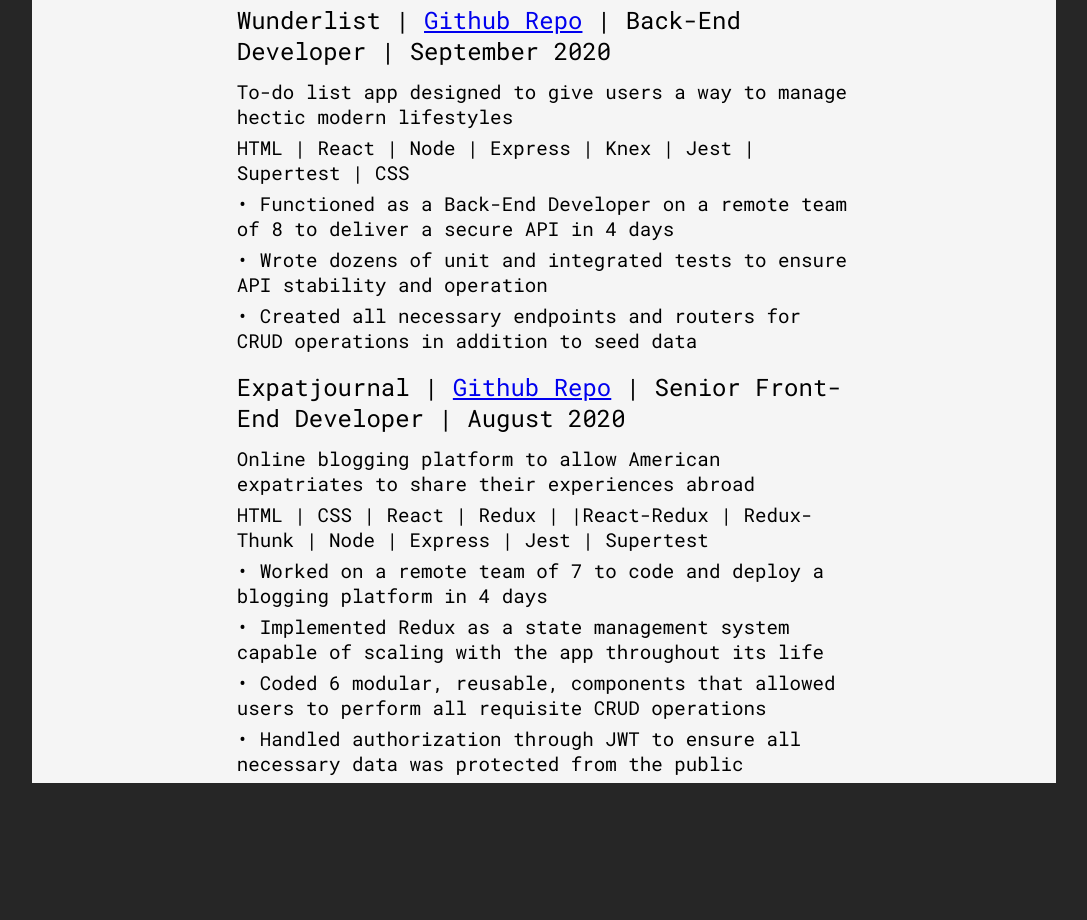
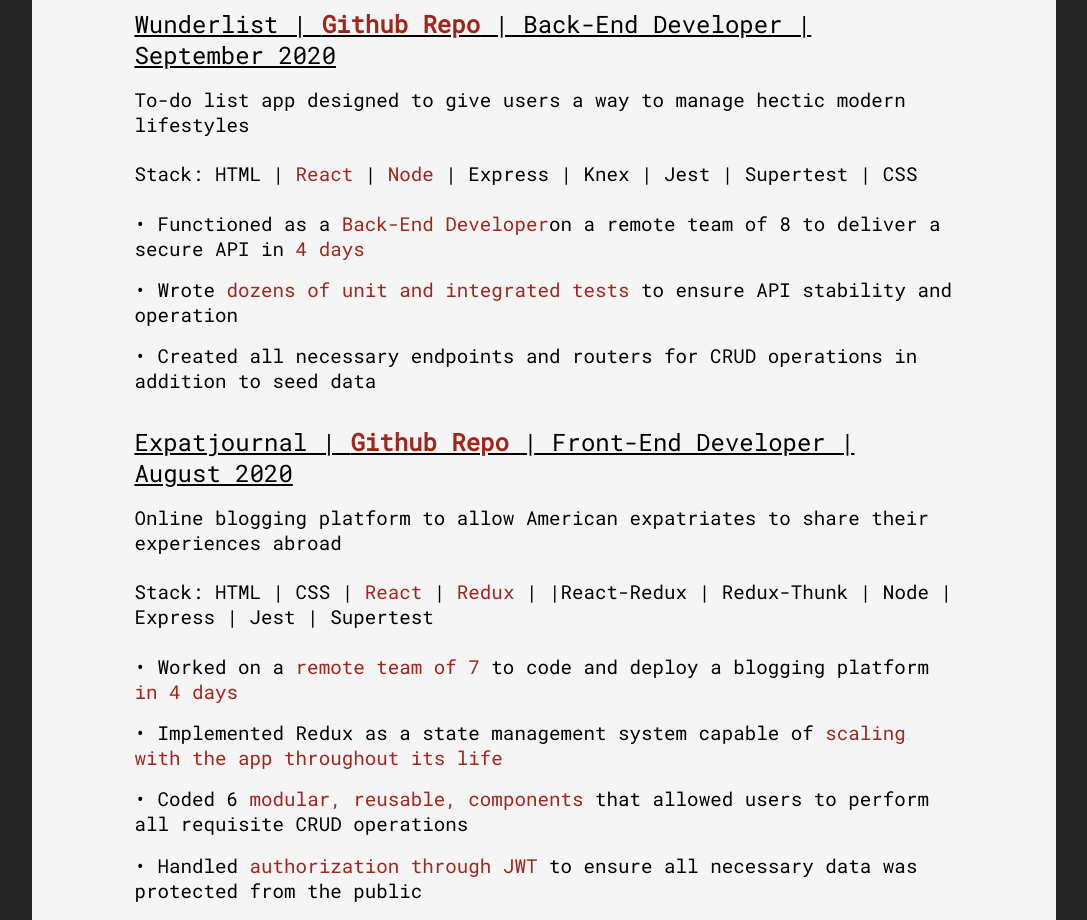
Before and after one commit to MMendes24/portfolio-site-iii, a React (Create React App) app: page / in a window 1280 px wide. Shown: the part 1960-2880 px from the top of the page, without its empty margins (96-1183 px from the left). Before the commit the page ends 2743 px from the top, so only its background shows below. Built offline with nearby package versions, Linux system fonts and the light colour scheme.

Commit message:
Basic Portfolio Component finished.

```diff
--- a/src/components/Portfolio.js
+++ b/src/components/Portfolio.js
@@ -1,28 +1,28 @@
 import React from "react"
-import { PortfolioStyles } from '../styling'
+import { PortfolioStyles, ColorSpan } from '../styling'
 
 const Portfolio = () => {
     return (
         <PortfolioStyles>
-            <h2 className="project-header">Projects</h2>
+            <h2 className="project-header"><ColorSpan>Projects</ColorSpan></h2>
                 <div className="project">
-                    <h2 className="project-subheader">Wunderlist | <a href="https://github.com/MMendes24/wunderlistAPI">Github Repo</a> | Back-End Developer | September 2020</h2>
+                    <h2 className="project-subheader">Wunderlist | <a href="https://github.com/MMendes24/wunderlistAPI" className="project-link">Github Repo</a> | Back-End Developer | September 2020</h2>
                     <p className="desc">To-do list app designed to give users a way to manage hectic modern lifestyles</p>
-                    <p className="stack">HTML | React | Node | Express | Knex | Jest | Supertest | CSS</p>
-                    <p className="bullet">• Functioned as a Back-End Developer on a remote team of 8 to deliver a secure API in 4 days</p>
-                    <p className="bullet">• Wrote dozens of unit and integrated tests to ensure API stability and operation</p>
+                    <p className="stack">Stack: HTML | <ColorSpan>React</ColorSpan> | <ColorSpan>Node</ColorSpan> | Express | Knex | Jest | Supertest | CSS</p>
+                    <p className="bullet">• Functioned as a <ColorSpan>Back-End Developer</ColorSpan>on a remote team of 8 to deliver a secure API in <ColorSpan>4 days</ColorSpan></p>
+                    <p className="bullet">• Wrote <ColorSpan>dozens of unit and integrated tests</ColorSpan> to ensure API stability and operation</p>
                     <p className="bullet">• Created all necessary endpoints and routers for CRUD operations in addition to seed data</p>
 
                 </div>
 
                 <div className="project">
-                    <h2 className="project-subheader">Expatjournal | <a href="https://github.com/MMendes24/expatjournal">Github Repo</a> | Senior Front-End Developer | August 2020</h2>
+                    <h2 className="project-subheader">Expatjournal | <a href="https://github.com/MMendes24/expatjournal" className="project-link">Github Repo</a> | Front-End Developer | August 2020</h2>
                     <p className="desc">Online blogging platform to allow American expatriates to share their experiences abroad</p>
-                    <p className="stack">HTML | CSS | React | Redux | |React-Redux | Redux-Thunk | Node | Express | Jest | Supertest</p>
-                    <p className="bullet">• Worked on a remote team of 7 to code and deploy a blogging platform in 4 days</p>
-                    <p className="bullet">• Implemented Redux as a state management system capable of scaling with the app throughout its life</p>
-                    <p className="bullet">• Coded 6 modular, reusable, components that allowed users to perform all requisite CRUD operations</p>
-                    <p className="bullet">• Handled authorization through JWT to ensure all necessary data was protected from the public</p>
+                    <p className="stack">Stack: HTML | CSS | <ColorSpan>React</ColorSpan> | <ColorSpan>Redux</ColorSpan> | |React-Redux | Redux-Thunk | Node | Express | Jest | Supertest</p>
+                    <p className="bullet">• Worked on a <ColorSpan>remote team of 7</ColorSpan> to code and deploy a blogging platform <ColorSpan>in 4 days</ColorSpan></p>
+                    <p className="bullet">• Implemented Redux as a state management system capable of <ColorSpan>scaling with the app throughout its life</ColorSpan></p>
+                    <p className="bullet">• Coded 6 <ColorSpan>modular, reusable, components</ColorSpan> that allowed users to perform all requisite CRUD operations</p>
+                    <p className="bullet">• Handled <ColorSpan>authorization through JWT</ColorSpan> to ensure all necessary data was protected from the public</p>
                 </div>
         </PortfolioStyles>
     )
--- a/src/styling/index.js
+++ b/src/styling/index.js
@@ -100,6 +100,7 @@
 	display: flex;
 	flex-flow: column;
 	align-items: center;
+	margin: auto;
 
 	.project-header {
 		font-size: 2.5rem;
@@ -109,10 +110,17 @@
 	.project-subheader {
 		font-size: 1.5rem;
 		margin: 2% 0%;
+		text-decoration: underline;
 	}
 
 	.project {
-		width: 60%;
+		width: 80%;
+	}
+
+	.project-link {
+		color: #a1251b;
+		text-decoration: none;
+		font-weight: 600;
 	}
 
 	.desc {
@@ -122,12 +130,12 @@
 
 	.stack {
 		font-size: 1.2rem;
-		margin: 1% 0%;
+		margin: 3% 0%;
 	}
 
 	.bullet {
 		font-size: 1.2rem;
-		margin: 1% 0%;
+		margin: 2% 0%;
 	}
 `
 
```
